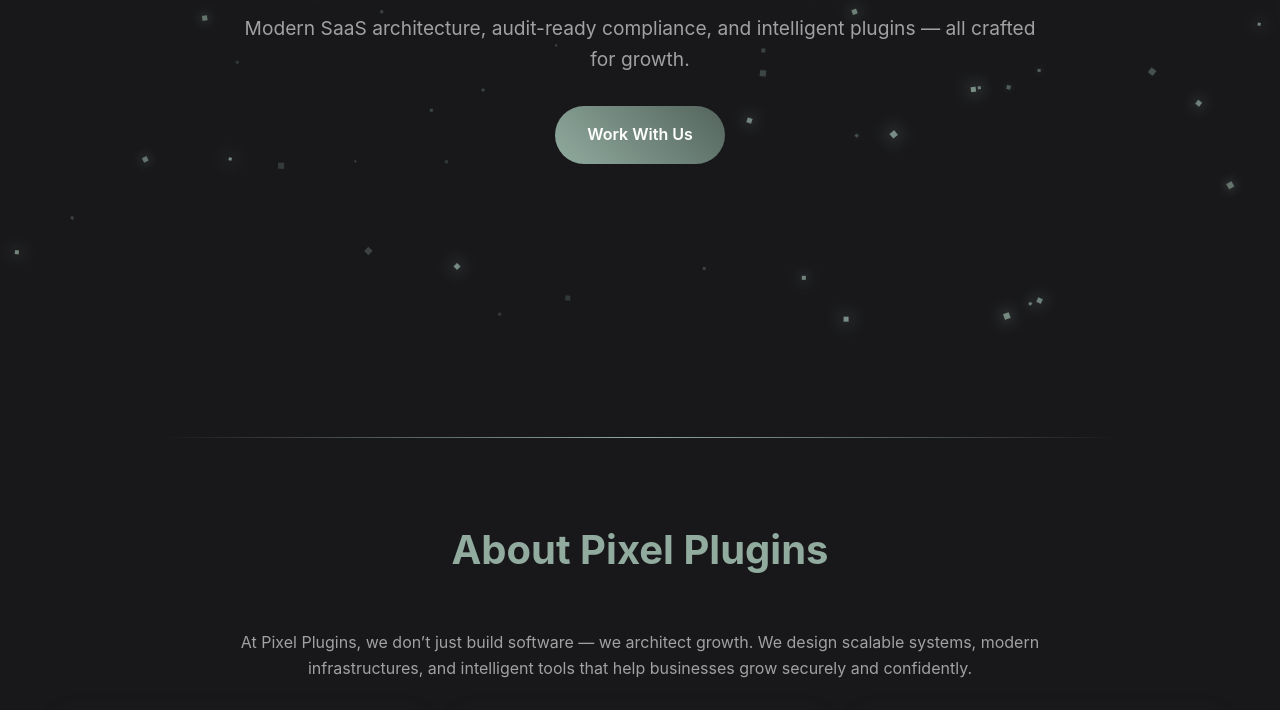
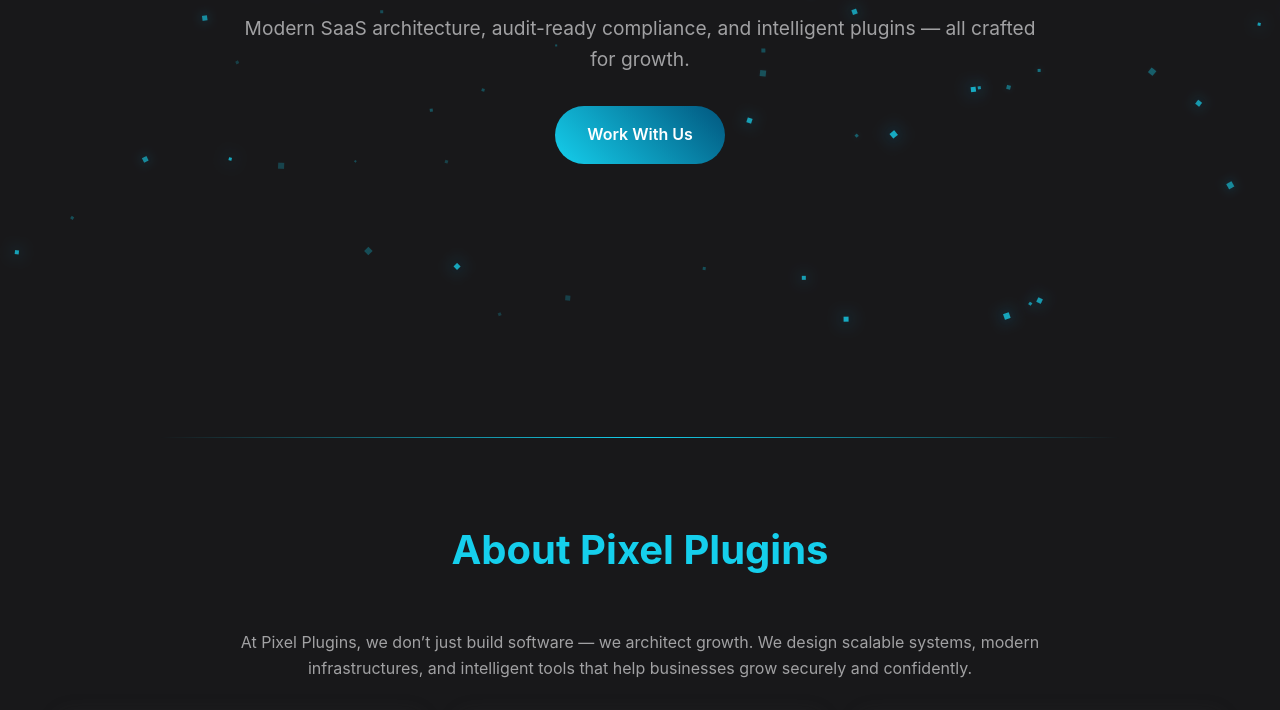
Before and after one commit to Pixel-Plugins/website, a website built with Vite: page index.html in a window 1280 px wide. Shown: the part 462-1172 px from the top of the page. Built offline with nearby package versions, Linux system fonts and the light colour scheme.

Commit message:
Update theme and logo

```diff
--- a/style.css
+++ b/style.css
@@ -1,7 +1,7 @@
 :root {
-    --primary: #91AB9F;
-    --primary-glow: #a4c2b3;
-    --secondary: #53645c;
+    --primary: #15cfec;
+    --primary-glow: #0792d1;
+    --secondary: #01567e;
     --background: #18181a;
     --surface: #242426;
     --text: #f5f5f7;
@@ -99,7 +99,7 @@
 }
 
 .logo {
-    width: 200px;
+    width: 130px;
     height: auto;
 }
 
```
Also changed, not shown: assets/logo-icon.png (added), assets/logo-v2.png (added), assets/logo.png, favicon.ico, logo.png (deleted).
